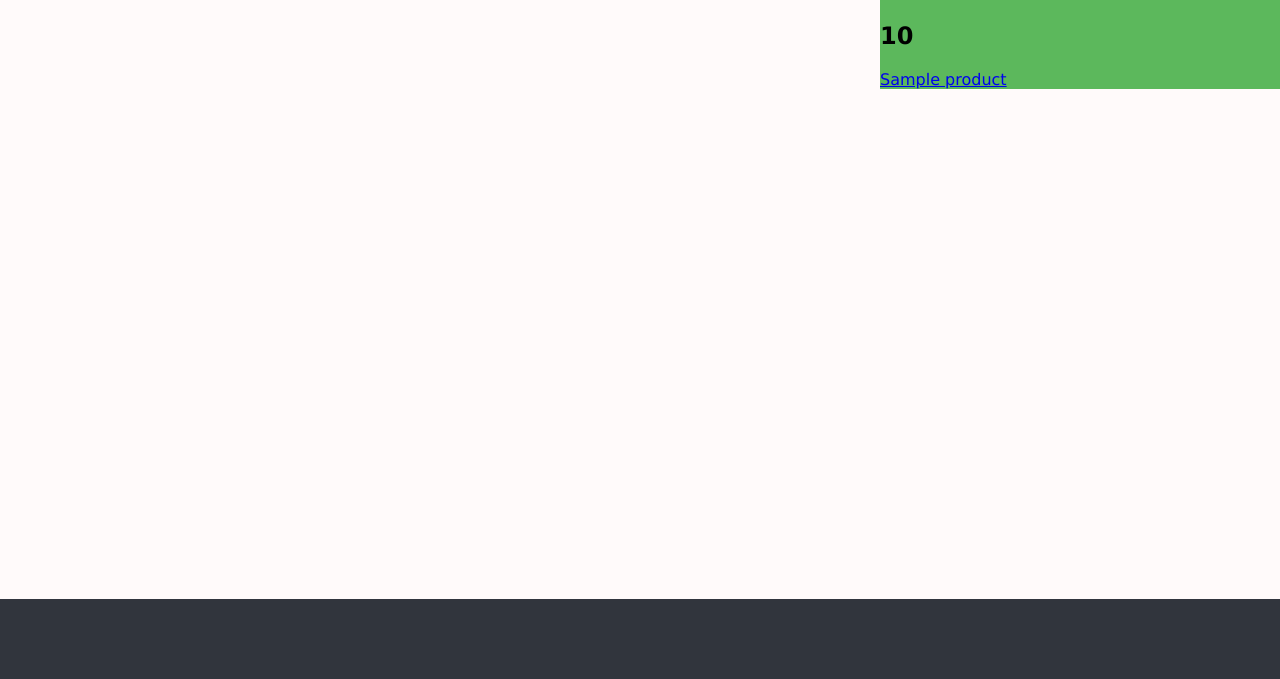
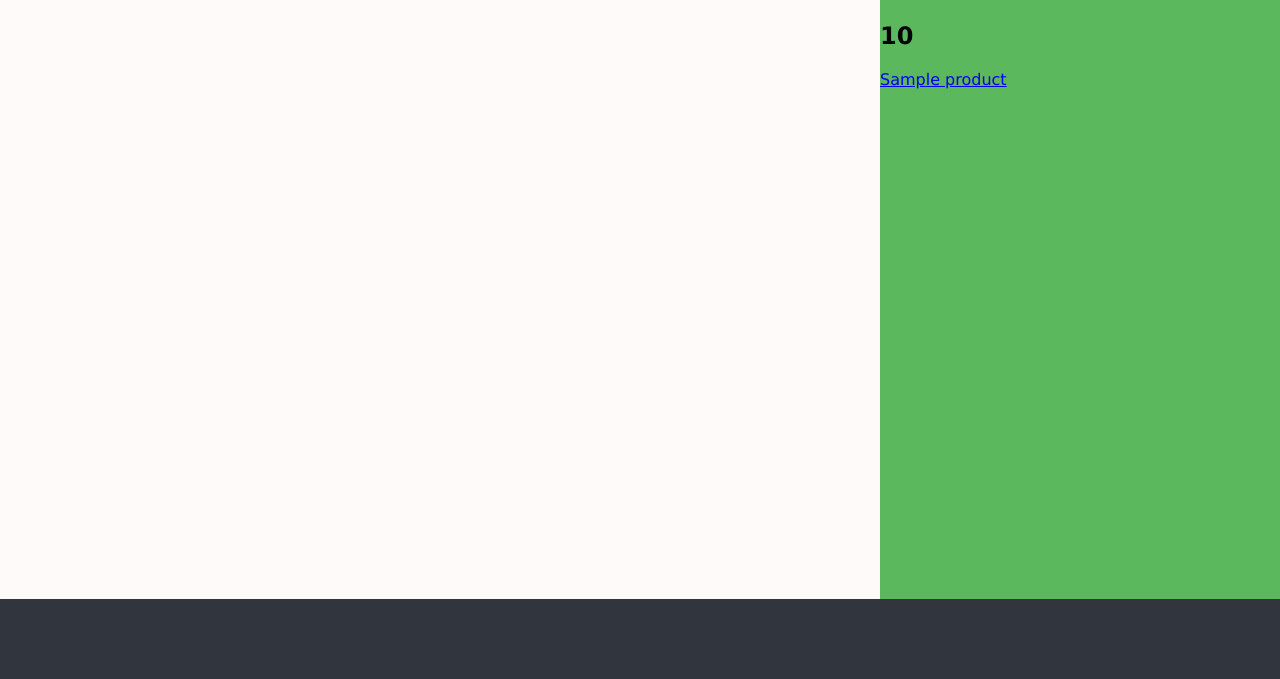
Before and after one commit to ScARYlink/online_store, a PHP site: template source.files/views/site/index.php in a window 1280 px wide. Shown: the part 418-1097 px from the top of the page. Run offline with PHP 8.4, Linux system fonts and the light colour scheme; the template is opened without the code that fills it: most values are stand-ins (such as "Sample title", 1, 10 or a date in 2020); some libraries are stand-ins or nearby versions.

Commit message:
chg style

```diff
--- a/source.files/template/css/stylesheet.css
+++ b/source.files/template/css/stylesheet.css
@@ -35,9 +35,9 @@ main {
     width: 300px;
     background: #46b8da;
 }
-section {
+.news {
+    background: #5cb85c;
 
-    background: #5cb85c;
 }
 
 footer {
@@ -100,3 +100,11 @@ header .hat {
     margin: auto;
     padding: 20px 5px;
 }
+
+/*=================
+MAIN style
+==================*/
+
+.news {
+
+}
--- a/source.files/views/site/index.php
+++ b/source.files/views/site/index.php
@@ -1,7 +1,7 @@
 <?php include ROOT.'/views/layouts/header.php'; ?>
 
-<main>
-        <div class="category">
+    <main>
+        <div class="category main-info">
             <ul>
                 <?php foreach ($categories as $categoryItem): ?>
                     <li>
@@ -14,10 +14,10 @@
                 <?php endforeach; ?>
             </ul>
         </div>
-        <div class="news">
+        <div class="news main-info">
             <section>
                 <?php foreach ($latestProducts as $product): ?>
-                <div>
+                <div class="latest-product">
                     <img src="../../template/img/example.jpg" alt="">
                     <h2><?php echo $product['price']; ?></h2>
                     <p>
```
